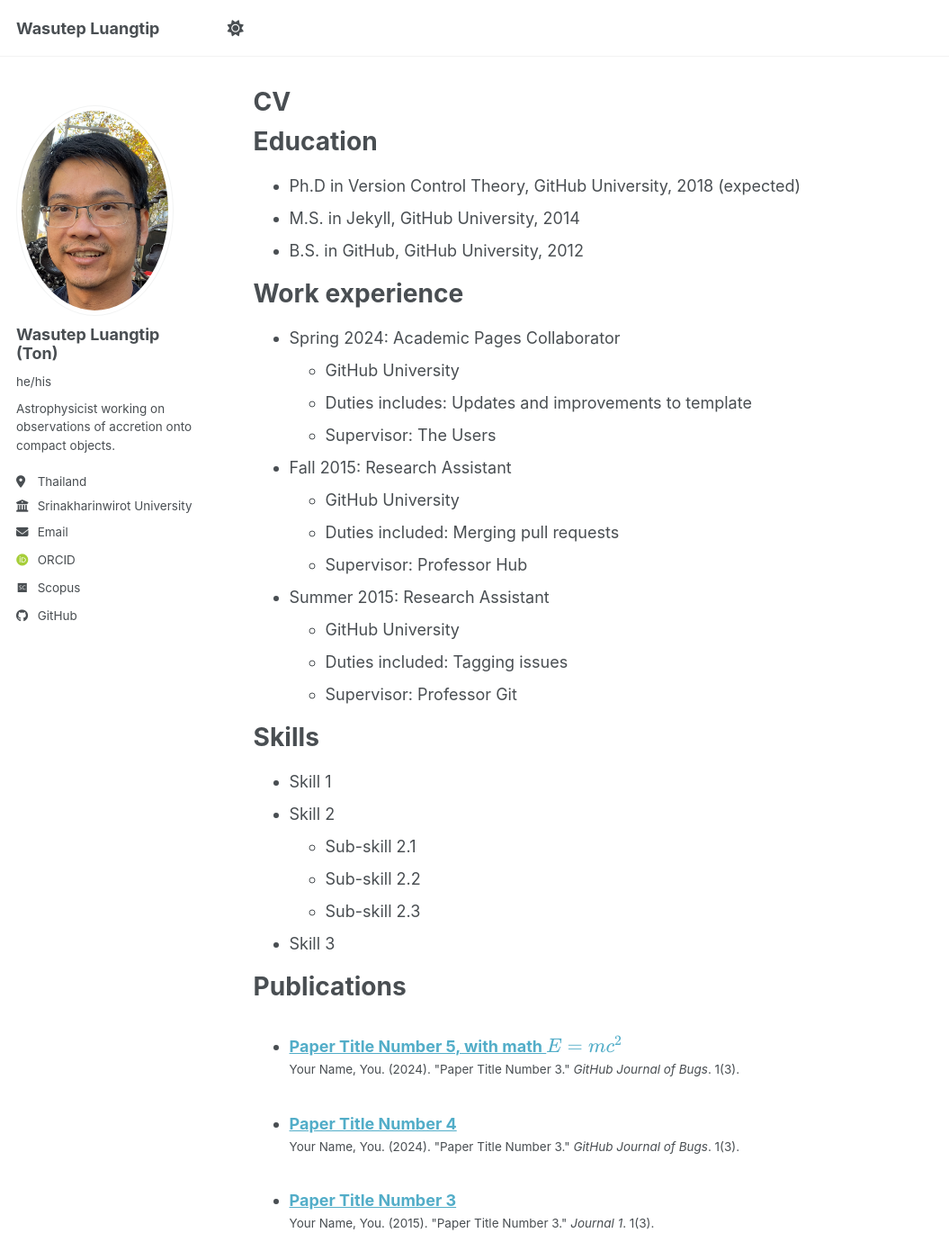
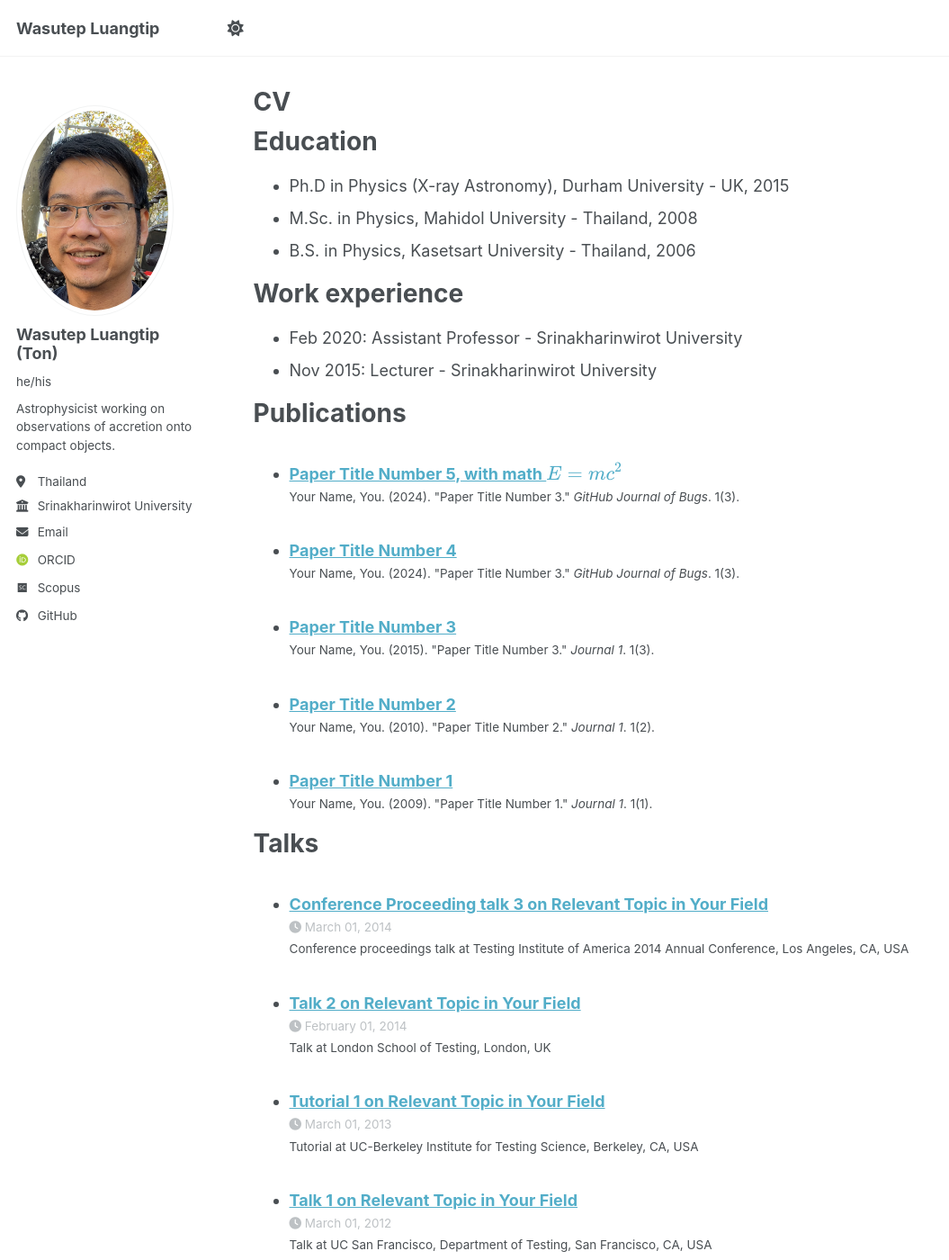
Before and after one commit to wluangtip/wluangtip.github.io, a Jekyll site: the page built from _pages/cv.md, in a window 1280 px wide and 1400 px high. Shown: the whole window at 90% size, without its empty margins (0-1055 px from the left). Built offline with Jekyll 4.4.1, drawn with Linux system fonts in a browser that asks for light colours; some web fonts are replaced; a script bundle is joined from its source files by our own code; library files that are not in the unit come from our copies.

Commit message:
Update cv.md

```diff
--- a/_pages/cv.md
+++ b/_pages/cv.md
@@ -11,35 +11,14 @@
 
 Education
 ======
-* Ph.D in Version Control Theory, GitHub University, 2018 (expected)
-* M.S. in Jekyll, GitHub University, 2014
-* B.S. in GitHub, GitHub University, 2012
+* Ph.D in Physics (X-ray Astronomy), Durham University - UK, 2015
+* M.Sc. in Physics, Mahidol University - Thailand, 2008
+* B.S. in Physics, Kasetsart University - Thailand, 2006
 
 Work experience
 ======
-* Spring 2024: Academic Pages Collaborator
-  * GitHub University
-  * Duties includes: Updates and improvements to template
-  * Supervisor: The Users
-
-* Fall 2015: Research Assistant
-  * GitHub University
-  * Duties included: Merging pull requests
-  * Supervisor: Professor Hub
-
-* Summer 2015: Research Assistant
-  * GitHub University
-  * Duties included: Tagging issues
-  * Supervisor: Professor Git
-
-Skills
-======
-* Skill 1
-* Skill 2
-  * Sub-skill 2.1
-  * Sub-skill 2.2
-  * Sub-skill 2.3
-* Skill 3
+* Feb 2020: Assistant Professor - Srinakharinwirot University
+* Nov 2015: Lecturer - Srinakharinwirot University
 
 Publications
 ======
```
